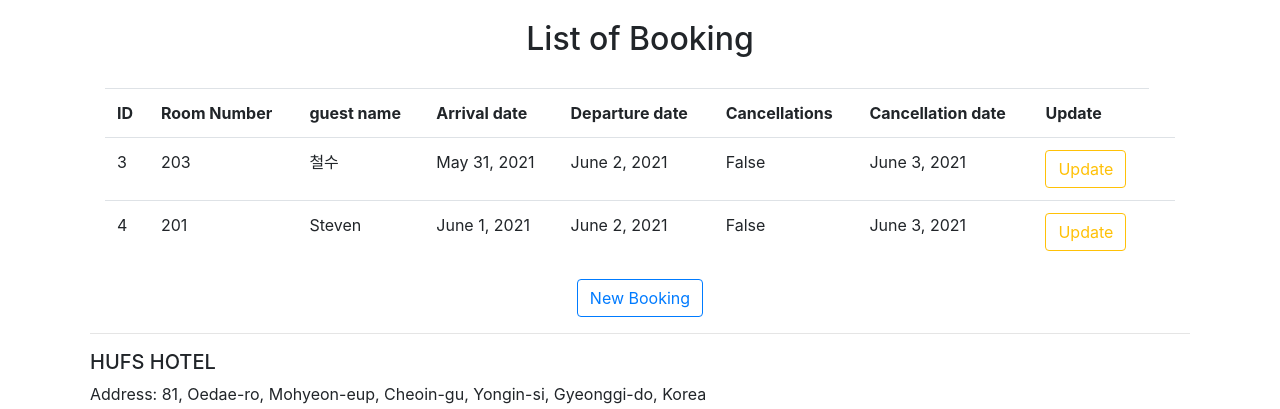
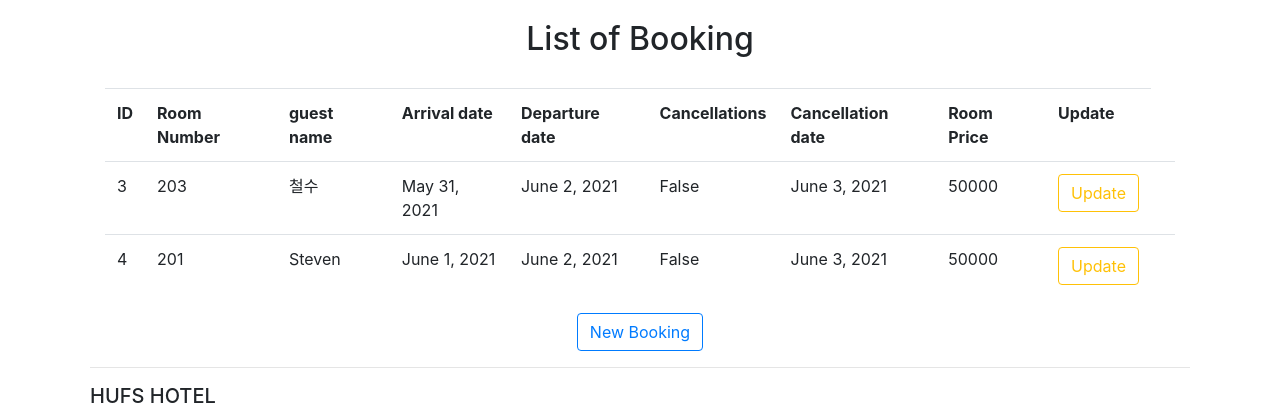
Before and after one commit to ju0103/HotelReservation, a Django app: page /bookingmgmt/ in a window 1280 px wide. Shown: the part 70-479 px from the top of the page. Run offline with Django 3.2, Linux system fonts and the light colour scheme; data comes from the database, SQL or seed files in the repository; some libraries are stand-ins or nearby versions.

Commit message:
Modify booking list

```diff
--- a/templates/bookingmgmt/list_bookings.html
+++ b/templates/bookingmgmt/list_bookings.html
@@ -16,6 +16,7 @@
                 <th>Departure date</th>
                 <th>Cancellations</th>
                 <th>Cancellation date</th>
+                <th>Room Price</th>
                 <th>Update</th>
             </tr>
             <tr>
@@ -27,6 +28,7 @@
                     <td> {{ booking.departure_date }}</td>
                     <td> {{ booking.is_cancelled }}</td>
                     <td> {{ booking.cancellation_date}}</td>
+                    <td> {{ booking.room.room_type.room_price }}</td>
                     <td><a class="btn btn-outline-warning" href ="{%url 'update_booking' booking.id %}">Update</a><td>
                     </tr>
                 {% endfor %}
```
